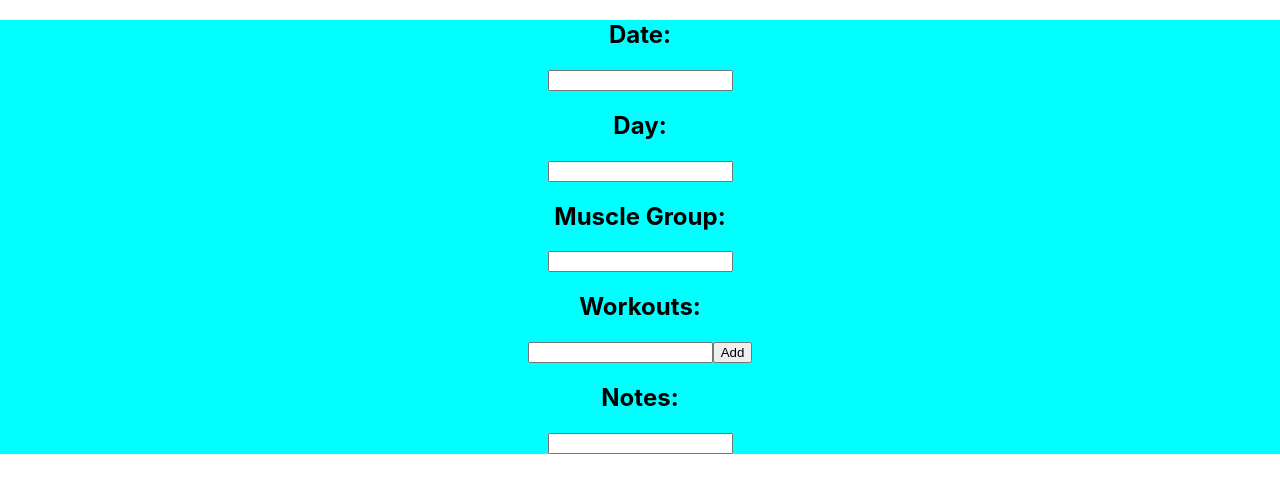
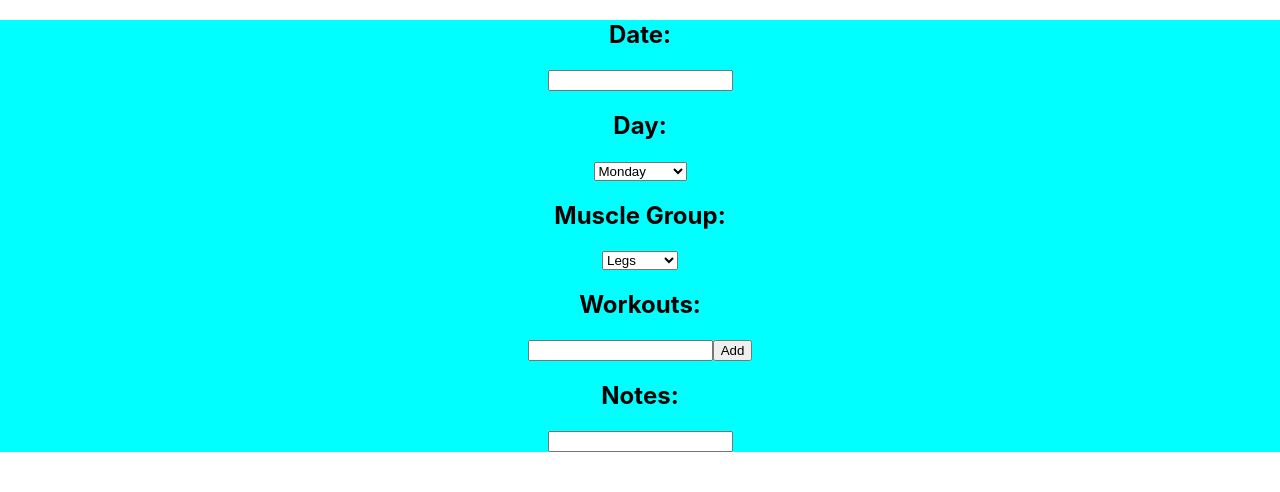
Before and after one commit to keeganmcroberts/Gym-Planner, a React (Create React App) app in the folder client/: page / in a window 1280 px wide. Shown: the top 492 px of the page. Built offline with nearby package versions, Linux system fonts and the light colour scheme.

Commit message:
adding rails server to frontend

```diff
--- a/client/src/components /home.js
+++ b/client/src/components /home.js
@@ -31,9 +31,26 @@ function Home() {
             <h2>Date:</h2>
                 <input></input>
             <h2>Day:</h2>
-                <input></input>
+            <select>
+                    <option>Monday</option>
+                    <option>Tuesday</option>
+                    <option>Wednesday</option>
+                    <option>Thursday</option>
+                    <option>Friday</option>
+                    <option>Saturday</option>
+                    <option>Sunday</option>
+
+                </select>
             <h2>Muscle Group:</h2>
-                <input></input>
+                <select>
+                    <option>Legs</option>
+                    <option>Arms</option>
+                    <option>Shoulder</option>
+                    <option>Chest</option>
+                    <option>Back</option>
+                    <option>Abs</option>
+
+                </select>
             <h2>Workouts:</h2>
             {workoutlist.map((singleWorkout, index) => (
             <div key={index} className="workouts">
```
